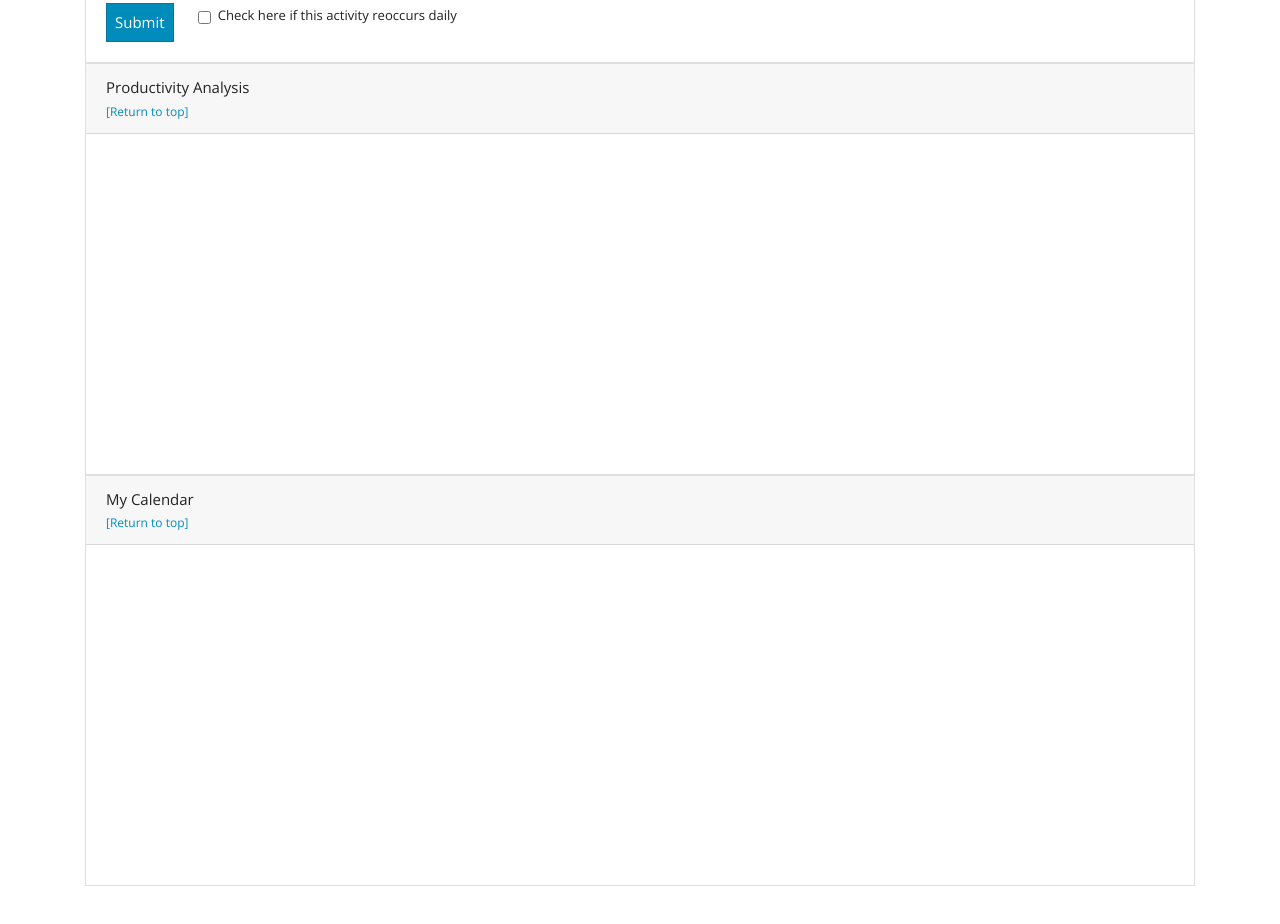
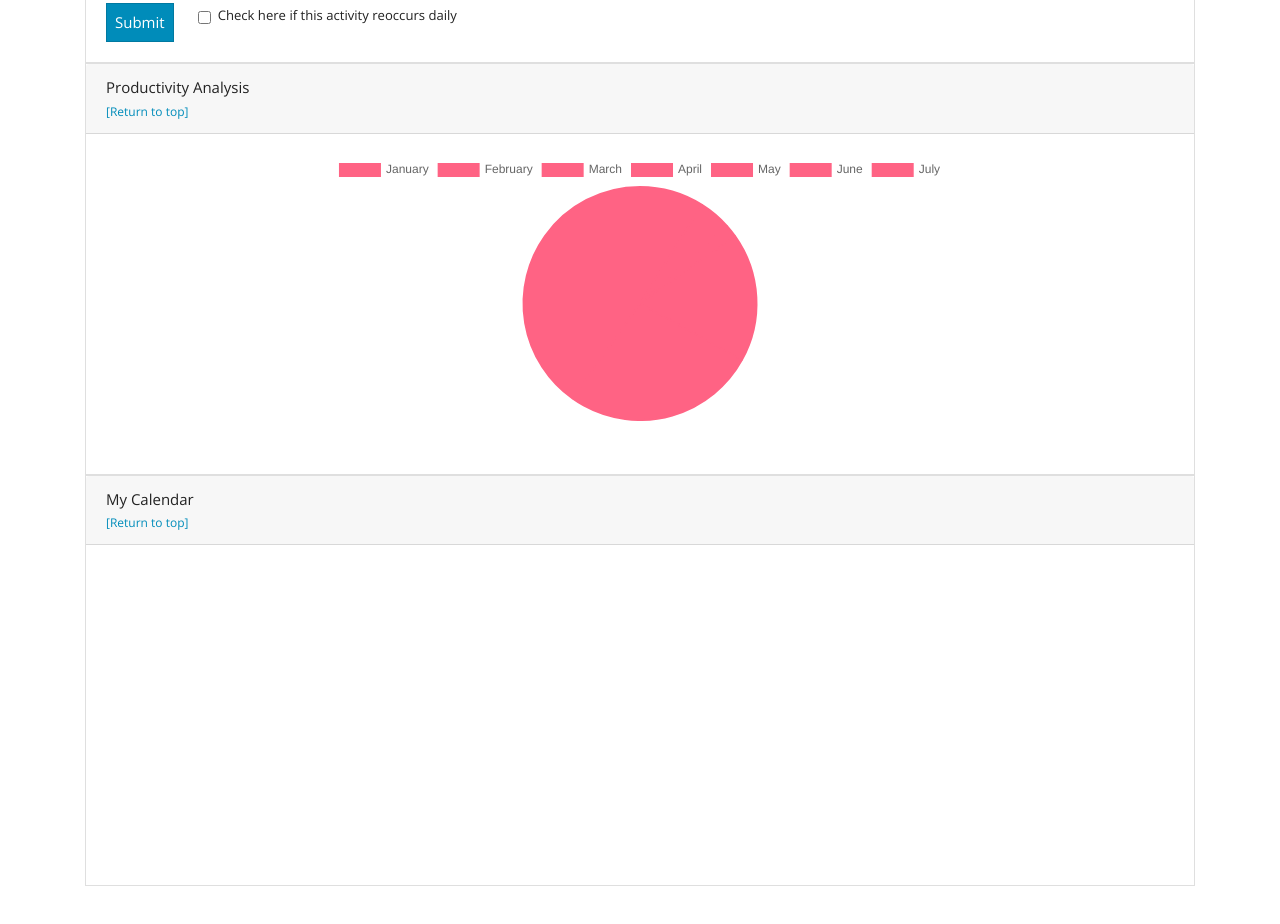
Before and after one commit to Tim1986/Circuitous, a plain HTML site: page index.html in a window 1280 px wide. Shown: the part 1059-1983 px from the top of the page. Drawn offline with nearby package versions, Linux system fonts and the light colour scheme.

Commit message:
implimented basic chart into the html dom

```diff
--- /dev/null
+++ b/assets/javascript/app.js
@@ -0,0 +1,32 @@
+var ctx = $('#chart-canvas')
+var ctx = document.getElementById('chart-canvas').getContext('2d');
+
+var chart = new Chart(ctx, {
+    // The type of chart we want to create
+    type: 'pie',
+    // The data for our dataset
+    data: {
+        labels: ['January', 'February', 'March', 'April', 'May', 'June', 'July'],
+        datasets: [{
+            label: 'My First dataset',
+            backgroundColor: 'rgb(255, 99, 132)',
+            borderColor: 'rgb(255, 99, 132)',
+            data: [0, 10, 5, 2, 20, 30, 45]
+        }]
+    },
+
+    // Configuration options go here
+    options: {
+        borderWidth: 50,
+        layout:{
+            responsive: true,
+            maintainAspectRatio: false,
+            padding: {
+                left: '50px',
+                right: '50px',
+                top: '50px',
+                bottom: '50px',
+            }
+        }
+    }
+});
--- a/index.html
+++ b/index.html
@@ -14,6 +14,7 @@
     <link rel="stylesheet" href="assets/css/bootstrap.min.css">
     <!-- Custom CSS -->
     <link rel="stylesheet" href="assets/css/style.css">
+
 </head>
 
 <body>
@@ -127,7 +128,9 @@
             <div class="card-body">
                 <div class="row">
                     <div class="col-12" style="height: 300px;">
-                        <span id="chart-goes-here"></span>
+
+                            <canvas id="chart-canvas" width="400" height="100" aria-label="This is where the productivity chart should be" role="img"></canvas>
+
                     </div>
                 </div>
             </div>
@@ -154,15 +157,18 @@
                     href="https://github.com/SzczeZam/">Max Szczepaniak</a>.</span>
         </div>
     </footer>
-
     <!-- jQuery -->
     <script src="https://code.jquery.com/jquery-3.4.1.min.js"
         integrity="sha256-CSXorXvZcTkaix6Yvo6HppcZGetbYMGWSFlBw8HfCJo=" crossorigin="anonymous"></script>
     <!-- Moment.js -->
     <script src="https://cdnjs.cloudflare.com/ajax/libs/moment.js/2.24.0/moment.js"
-        integrity="sha256-H9jAz//QLkDOy/nzE9G4aYijQtkLt9FvGmdUTwBk6gs=" crossorigin="anonymous"></script>
+    integrity="sha256-H9jAz//QLkDOy/nzE9G4aYijQtkLt9FvGmdUTwBk6gs=" crossorigin="anonymous"></script>
+    <!-- Chart.JS -->
+    <script src="https://cdn.jsdelivr.net/npm/chart.js@2.8.0"></script>
     <!-- Custom javascript -->
     <script src="assets/javascript/logic.js"></script>
+    <!-- Custom Chart Javascript -->
+    <script src="assets/javascript/app.js"></script>
 </body>
 
 </html>
```
